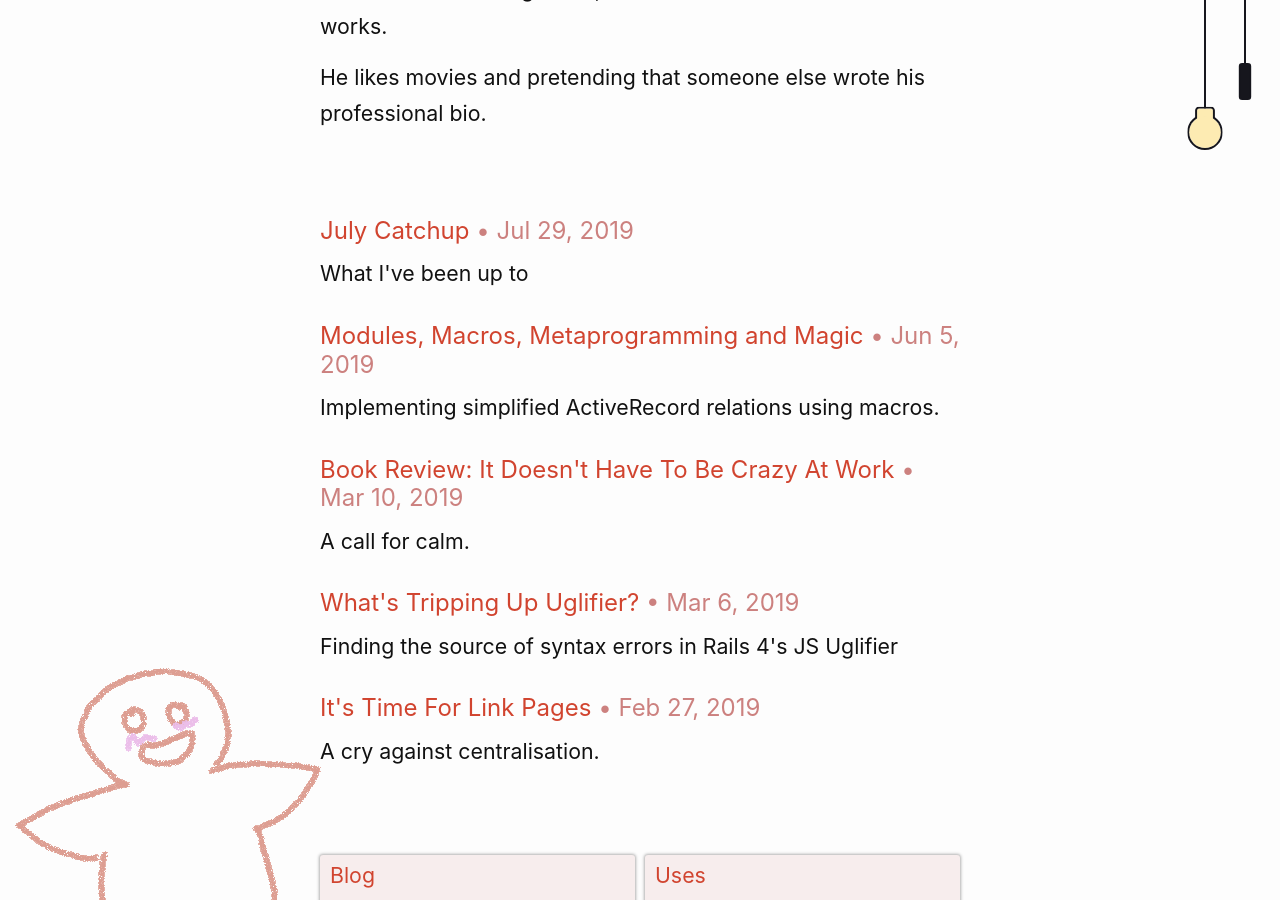
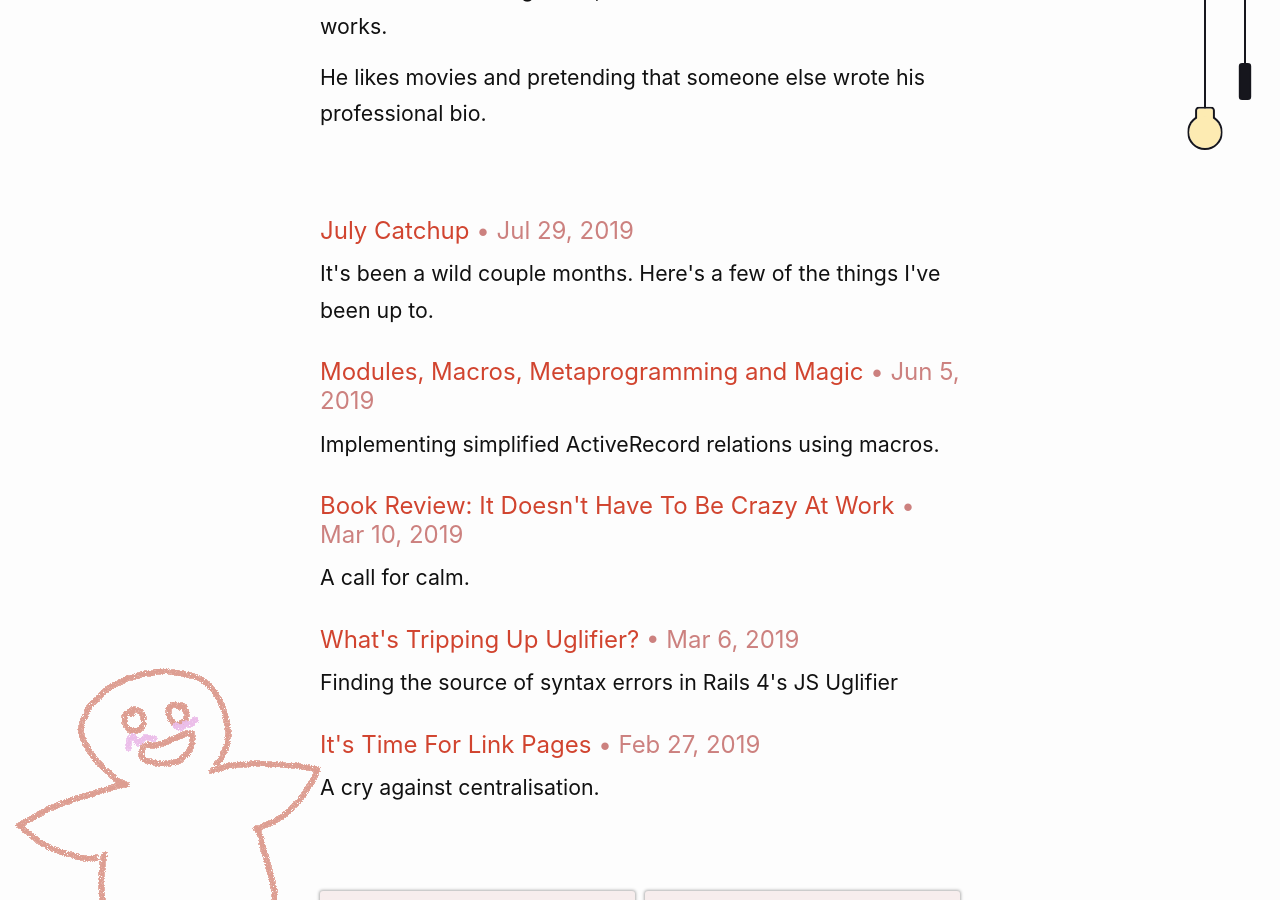
Before and after one commit to jsrn/jsrn.github.io, a Jekyll site: the page built from index.html, in a window 1280 px wide and 900 px high, scrolled down 422 px. Built offline with Jekyll 4.4.1, drawn with Linux system fonts in a browser that asks for light colours.

Commit message:
Update 2019-07-29-july-catchup.md

```diff
--- a/_posts/2019-07-29-july-catchup.md
+++ b/_posts/2019-07-29-july-catchup.md
@@ -1,14 +1,14 @@
 ---
 layout: post
 title: "July Catchup"
-description: "What I've been up to"
+description: "It's been a wild couple months. Here's a few of the things I've been up to."
 category: miscellaneous
 tags: [personal]
 ---
 
 # New Job
 
-I started a new job. While my responsibilities and skills have changed a lot since 2011 when I started my career, this is actually the first time I have moved company. Just shy of eight years in the same place. That's basically a millennium in tech years. Long enough that I felt I was long overdue a change. A big change, with lots of big emotions attached.
+I started a new job. While my responsibilities and skills have changed a lot since I started my career in 2011, this is actually the first time I have moved company. Just shy of eight years in the same place. That's basically a millennium in tech years. Long enough that I felt I was long overdue a change. A big change, with lots of big emotions attached.
 
 While it had been on the cards for a fair while, the decision to pull the trigger on switching jobs ended up being something of an impulse. A friend prodded me about the opening on Slack, reckoning I might be a good fit, and the time between applying and signing the contract was really short. Short enough that it hadn't really hit me until a good week or so afterwards what I had done.
 
```
